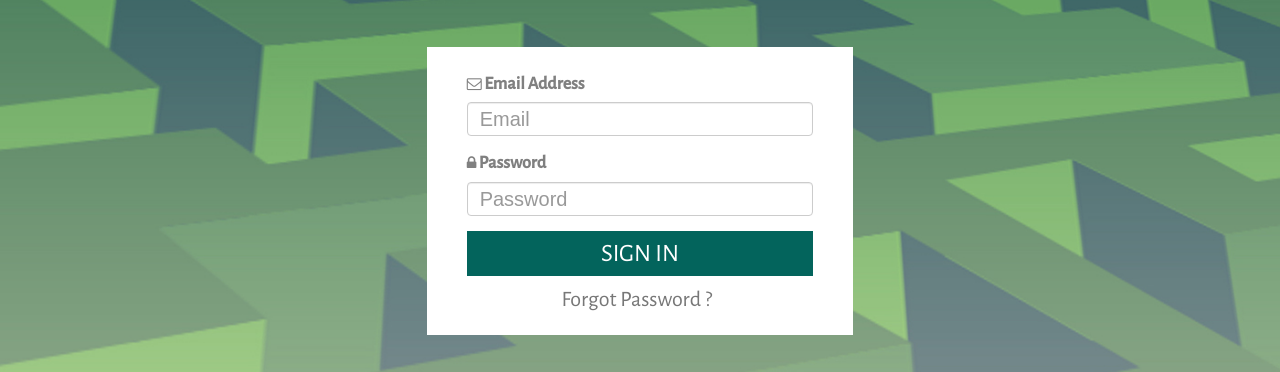
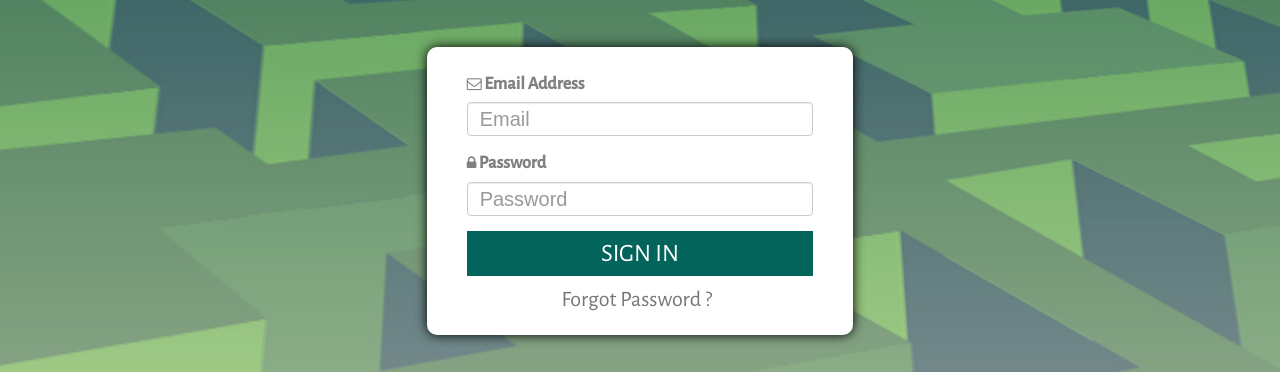
Before and after one commit to alazri/loginpage, a plain HTML site: page index.html in a window 1280 px wide. Shown: the part 169-541 px from the top of the page. Drawn offline with nearby package versions, Linux system fonts and the light colour scheme.

Commit message:
Updating

```diff
--- a/css/main.css
+++ b/css/main.css
@@ -24,6 +24,8 @@ body{
 	background: white;
 	padding: 25px 40px 20px 40px;
 	color:grey;
+	box-shadow:0px 0px 12px black;
+	border-radius:10px;
 }
 input{
 		margin-bottom: 2px;
```
